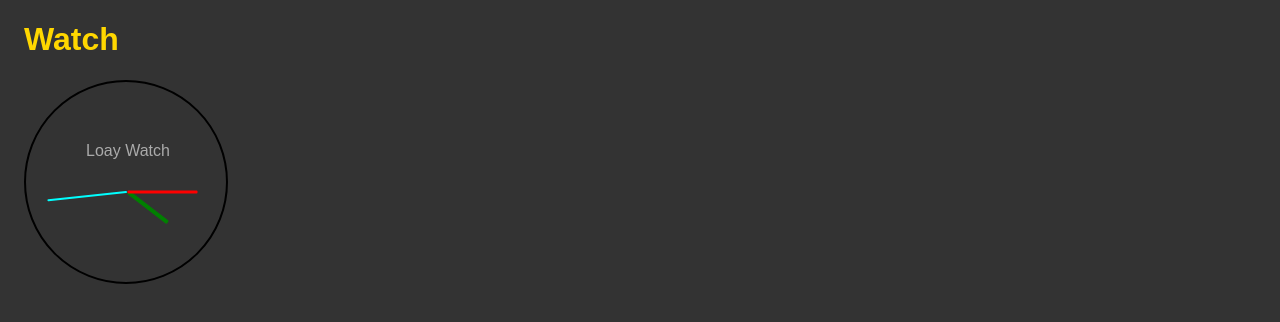
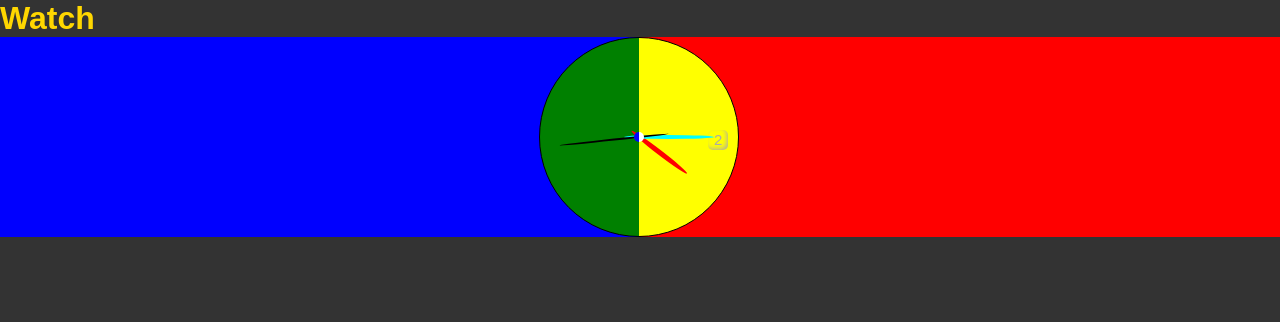
Before and after one commit to AbdulSamman/watch, a React (Vite) app: page / in a window 1280 px wide. Shown: the top 322 px of the page. Built offline with nearby package versions, Linux system fonts and the light colour scheme.

Commit message:
zeiger styled

```diff
--- a/package.json
+++ b/package.json
@@ -11,7 +11,8 @@
   },
   "dependencies": {
     "react": "^18.2.0",
-    "react-dom": "^18.2.0"
+    "react-dom": "^18.2.0",
+    "sass": "^1.71.1"
   },
   "devDependencies": {
     "@types/react": "^18.2.43",
--- a/src/App.css
+++ /dev/null
@@ -1,64 +0,0 @@
-body {
-  background-color: #333;
-  color: #aaa;
-  padding: 0 1rem;
-  font-family: sans-serif;
-}
-
-h1 {
-  color: gold;
-}
-
-.clock {
-  width: 200px;
-  height: 200px;
-  border: 2px solid #000;
-  border-radius: 50%;
-  position: relative;
-}
-
-.hour-hand,
-.minute-hand,
-.second-hand {
-  position: absolute;
-  background-color: #000;
-}
-
-.hour-hand {
-  width: 4px;
-  height: 50px;
-  top: 30%;
-  left: 50%;
-  transform-origin: 50% 100%;
-  background-color: green;
-  border-radius: 1px;
-}
-
-.minute-hand {
-  width: 3px;
-  height: 70px;
-  top: 20%;
-  left: 50%;
-  transform-origin: 50% 100%;
-  background-color: red;
-  border-radius: 1px;
-}
-
-.second-hand {
-  width: 2px;
-  height: 80px;
-  top: 15%;
-  left: 50%;
-  transform-origin: 50% 100%;
-  background-color: cyan;
-  border-radius: 1px;
-  z-index: 2;
-}
-.watchMarke{
-  position: absolute;
-  width: fit-content;
-  height: 15px;
-  top: 30%;
-  left: 30%;
-  z-index: -1;
-}
--- /dev/null
+++ b/src/App.scss
@@ -0,0 +1,86 @@
+* {
+  padding: 0;
+  margin: 0;
+  box-sizing: border-box;
+}
+body {
+  background-color: #333;
+  color: #aaa;
+  font-family: sans-serif;
+  h1 {
+    color: gold;
+  }
+
+  .WatchHand {
+    background: linear-gradient(to right, blue 50%, red 50%);
+    .watch {
+      background: linear-gradient(to right, green 50%, yellow 50%);
+      width: 200px;
+      height: 200px;
+      border: 1px solid black;
+      border-radius: 100%;
+      position: relative;
+      left: calc(50% - 101px);
+      top: calc(50% - 100px);
+
+      @mixin watchDesign($name, $bgColor, $width, $height) {
+        .#{$name} {
+          border-radius: 50%;
+          background-color: $bgColor;
+          width: $width;
+          height: $height;
+          position: absolute;
+        }
+      }
+
+      $zeiger: hours red 5px 70px, minutes cyan 4px 90px,
+        seconds black 2px 110px;
+
+      @each $name, $bgColor, $width, $height in $zeiger {
+        @include watchDesign($name, $bgColor, $width, $height);
+      }
+
+      .hours {
+        left: calc(50% - 2.5px);
+        top: calc(50% - 60px);
+        transform-origin: center 60px;
+      }
+
+      .minutes {
+        left: calc(50% - 2px);
+        top: calc(50% - 75px);
+        transform-origin: center 75px;
+      }
+      .seconds {
+        left: calc(50% - 1px);
+        top: calc(50% - 80px);
+        transform-origin: center 80px;
+        z-index: 2;
+      }
+
+      .kreis {
+        width: 10px;
+        height: 10px;
+        background: linear-gradient(to right, blue 50%, white 50%);
+        border-radius: 100%;
+        position: absolute;
+        left: calc(50% - 5px);
+        top: calc(50% - 5px);
+        z-index: 3;
+      }
+      .days {
+        width: 20px;
+        height: 20px;
+        font-size: 15px;
+        position: absolute;
+        right: 5%;
+        top: calc(50% - 7.5px);
+        display: flex;
+        justify-content: center;
+        align-items: center;
+        box-shadow: -2px -2px 5px -1px inset;
+        border-radius: 5px;
+      }
+    }
+  }
+}
--- a/src/App.tsx
+++ b/src/App.tsx
@@ -1,41 +1,12 @@
-import "./App.css";
-import { useState, useEffect } from "react";
+import "./App.scss";
+
+import { WatchHand } from "./components/WatchHand";
 
 function App() {
-  const [time, setTime] = useState(new Date());
-
-  useEffect(() => {
-    const interval = setInterval(() => {
-      setTime(new Date());
-    }, 1000);
-    return () => clearInterval(interval);
-  }, []);
-
-  const hours = time.getHours();
-  const minutes = time.getMinutes();
-  const seconds = time.getSeconds();
-
-  console.log("Hours ", hours);
-  console.log("Miutes ", minutes);
-  console.log("Seconds ", seconds);
-
   return (
     <>
       <h1>Watch</h1>
-      <div className="clock">
-        <div
-          className="hour-hand"
-          style={{
-            transform: `rotate(${(hours % 12) * 30 + minutes / 2}deg)`,
-          }}></div>
-        <div
-          className="minute-hand"
-          style={{ transform: `rotate(${minutes * 6}deg)` }}></div>
-        <div
-          className="second-hand"
-          style={{ transform: `rotate(${seconds * 6}deg)` }}></div>
-        <div className="watchMarke">Loay Watch</div>
-      </div>
+      <WatchHand />
     </>
   );
 }
--- /dev/null
+++ b/src/components/WatchHand.tsx
@@ -0,0 +1,45 @@
+import { useState, useEffect } from "react";
+
+export const WatchHand = () => {
+  const [time, setTime] = useState(new Date());
+
+  useEffect(() => {
+    const interval = setInterval(() => {
+      setTimeout(() => {
+        setTime(new Date());
+      }, 1000);
+    });
+
+    return () => clearInterval(interval);
+  }, []);
+
+  const hours = time.getHours();
+  const minutes = time.getMinutes();
+  const seconds = time.getSeconds();
+  const days = time.getDate();
+  console.log(seconds);
+
+  return (
+    <div className="WatchHand">
+      <div className="watch">
+        <div
+          className="hours"
+          style={{
+            transform: `rotate(${(hours % 12) * 30 + minutes / 2}deg)`,
+          }}></div>
+        <div
+          className="minutes"
+          style={{
+            transform: `rotate(${minutes * 6}deg)`,
+          }}></div>
+        <div
+          className="seconds"
+          style={{
+            transform: `rotate(${seconds * 6}deg)`,
+          }}></div>
+        <div className="days">{days}</div>
+        <div className="kreis"></div>
+      </div>
+    </div>
+  );
+};
```
Also changed, not shown: 1 other file (tests, documents, lock files or other folders).
